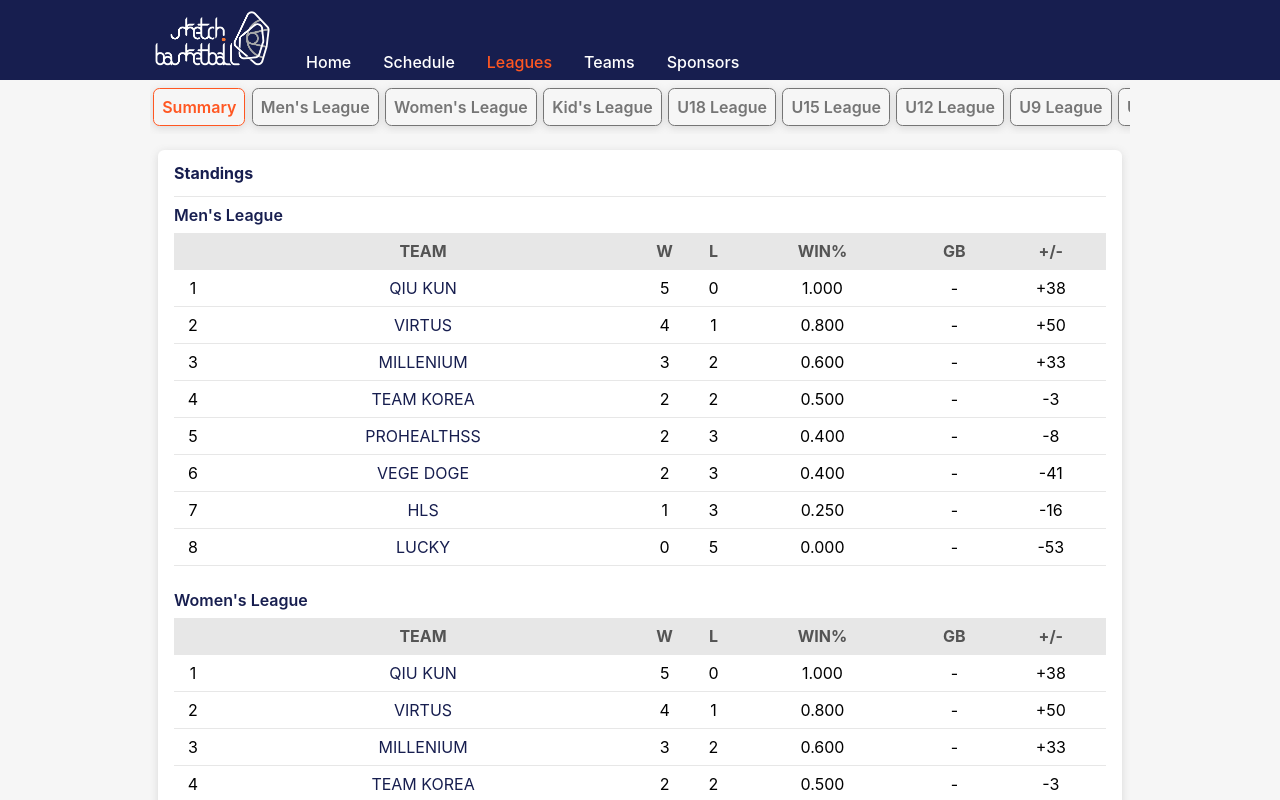
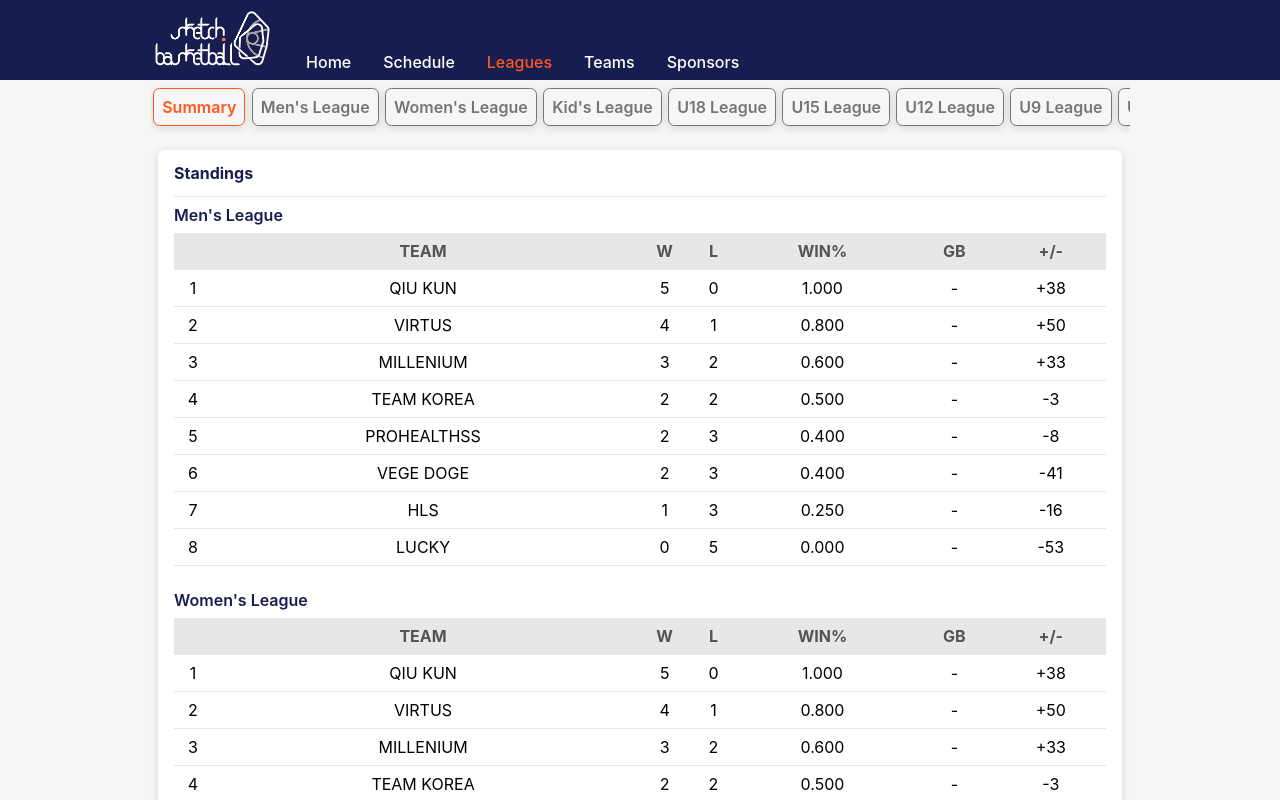
Before and after one commit to SketchBasketball/Sketch-ui, a React (Create React App) app: page /Leagues in a window 1280 px wide. Shown: the top 800 px of the page. Built offline with nearby package versions, Linux system fonts and the light colour scheme.

Commit message:
#4 - fix table team link css

```diff
--- a/src/pages/LeagueSummary.scss
+++ b/src/pages/LeagueSummary.scss
@@ -40,7 +40,7 @@ thead tr {
 
 .team-link {
     text-decoration: none;
-    color: #171E4F;
+    color: #000;
 
     &:hover {
         color: #FF5722;
```
